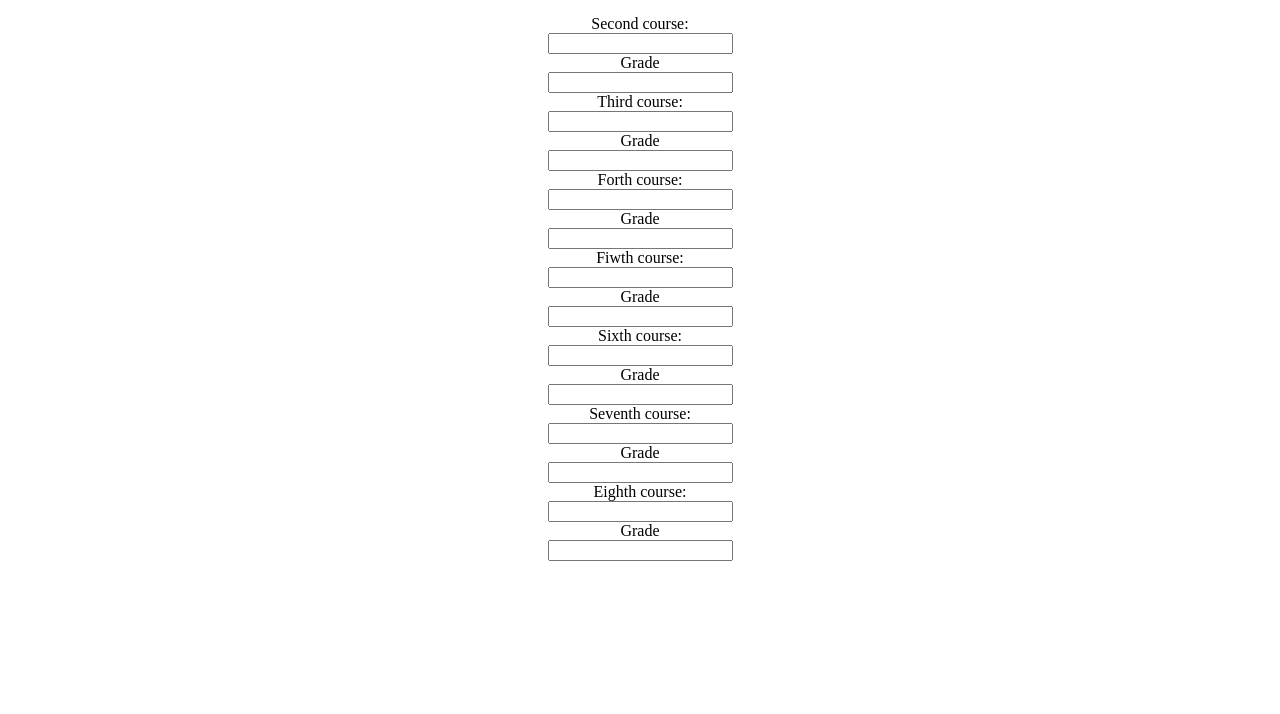
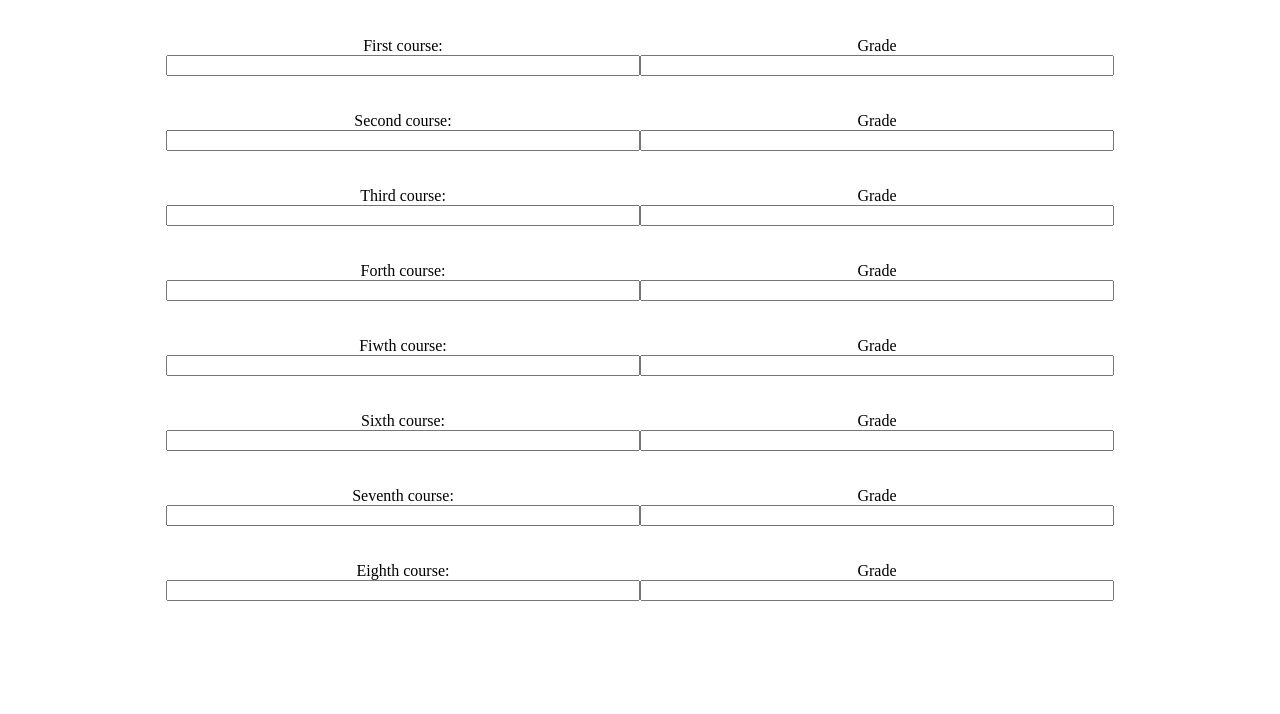
Before and after one commit to SimonTrossing/CGPA-calculator, a plain HTML site: page index.html in a window 1280 px wide. Shown: the part 86-800 px from the top of the page. Drawn offline with Linux system fonts and the light colour scheme.

Commit message:
gjorde klart grunden till hemsidan

```diff
--- a/css/main.css
+++ b/css/main.css
@@ -1,9 +1,18 @@
 form{
+    margin-top:40px;
     display:grid;
     text-align: center;
 }
-.course11{
+header{
+   margin:auto;
+   text-align: center;
+   border-bottom: solid 3px rgb(132, 132, 132);
+   width:75%;
+
+}
+.course1{
     margin:auto;
+
     width:75%;
     text-align: center;
     display:grid;
@@ -11,15 +20,15 @@ form{
     "T1 T2"
     "A1 A2";
 }
-.label11{
-    grid-area: T1;
-}
 .label1{
     grid-area: T2;
 }
-#course1{
+.label{
+    grid-area: T1;
+}
+.course{
+    grid-area: A2;
+}
+.grade{
     grid-area: A1;
 }
-#grade1{
-    grid-area: A2;
-}
--- a/index.html
+++ b/index.html
@@ -8,62 +8,62 @@
 </head>
 <body>
     <header>
-        <p1>GPA calcylator</p1>
+        <h1>GPA calcylator</h1>
     </header>
     <main>
         <form>
-            <div class="course11">
-                <label for="course1" class="label1">First course:</label><br>
-                <input type="text" id="course1" name="course1"><br>
-                <label for="grade1" class="label11" >Grade</label><br>
-                <input type="text" id="grade1" name="grade1"><br>
+            <div class="course1">
+                <label for="course11" class="label">First course:</label><br>
+                <input type="text" id="course11" name="course11" class="course"><br>
+                <label for="grade1" class="label1" >Grade</label><br>
+                <input type="text" id="grade1" name="grade1" class="grade"><br>
             </div>
 
 
-            <div class="course21">
-                <label for="course2" class="label2"> Second course:</label><br>
-                <input type="text" id="coruse2" name="course2"><br>
-                <label for="grade2" class="label21">Grade</label><br>
-                <input type="text" id="grade2" name="grade2"><br>
+            <div class="course1">
+                <label for="course2" class="label"> Second course:</label><br>
+                <input type="text" id="course2" name="course2" class="course"><br>
+                <label for="grade2" class="label1">Grade</label><br>
+                <input type="text" id="grade2" name="grade2" class="grade"><br>
             </div>
 
 
-            <div class="course31">
-                <label for="course3">Third course:</label><br>
-                <input type="text" id="coruse3" name="course3"><br>
-                <label for="lname">Grade</label><br>
-                <input type="text" id="grade3" name="grade3"><br>
+            <div class="course1">
+                <label for="course3" class="label">Third course:</label><br>
+                <input type="text" id="course3" name="course3" class="course"><br>
+                <label for="grade3" class="label1">Grade</label><br>
+                <input type="text" id="grade3" name="grade3" class="grade"><br>
             </div>
-            <div class="course41">
-                <label for="grade4">Forth course:</label><br>
-                <input type="text" id="coruse4" name="course4"><br>
-                <label for="lname">Grade</label><br>
-                <input type="text" id="grade4" name="grade4"><br>
+            <div class="course1">
+                <label for="grade4" class="label">Forth course:</label><br>
+                <input type="text" id="course4" name="course4" class="course"><br>
+                <label for="grade4" class="label1">Grade</label><br>
+                <input type="text" id="grade4" name="grade4" class="grade"><br>
             </div>
 
-            <div class="course51">
-                <label for="fname">Fiwth course:</label><br>
-                <input type="text" id="coruse5" name="course5"><br>
-                <label for="lname">Grade</label><br>
-                <input type="text" id="grade5" name="grade5"><br>
+            <div class="course1">
+                <label for="course5" class="label">Fiwth course:</label><br>
+                <input type="text" id="course5" name="course5" class="course"><br>
+                <label for="grade5" class="label1">Grade</label><br>
+                <input type="text" id="grade5" name="grade5" class="grade"><br>
             </div>
-            <div class="course61">
-                <label for="fname">Sixth course:</label><br>
-                <input type="text" id="coruse6" name="course6"><br>
-                <label for="lname">Grade</label><br>
-                <input type="text" id="grade6" name="grade6"><br>
+            <div class="course1">
+                <label for="course6" class="label">Sixth course:</label><br>
+                <input type="text" id="coruse6" name="course6" class="course"><br>
+                <label for="grade6" class="label1">Grade</label><br>
+                <input type="text" id="grade6" name="grade6" class="grade"><br>
             </div>
-            <div class="course71">
-                <label for="fname">Seventh course:</label><br>
-                <input type="text" id="coruse7" name="course7"><br>
-                <label for="lname">Grade</label><br>
-                <input type="text" id="grade7" name="grade7"><br>
+            <div class="course1">
+                <label for="course7" class="label">Seventh course:</label><br>
+                <input type="text" id="course7" name="course7" class="course"><br>
+                <label for="grade7" class="label1">Grade</label><br>
+                <input type="text" id="grade7" name="grade7" class="grade"><br>
             </div>
-            <div class="course81">
-                <label for="fname">Eighth course:</label><br>
-                <input type="text" id="coruse8" name="course8"><br>
-                <label for="lname">Grade</label><br>
-                <input type="text" id="grade8" name="grade8">
+            <div class="course1">
+                <label for="course8" class="label">Eighth course:</label><br>
+                <input type="text" id="course8" name="course8" class="course"><br>
+                <label for="grade8" class="label1">Grade</label><br>
+                <input type="text" id="grade8" name="grade8" class="grade"><br>
             </div>
         </form>
 
```
